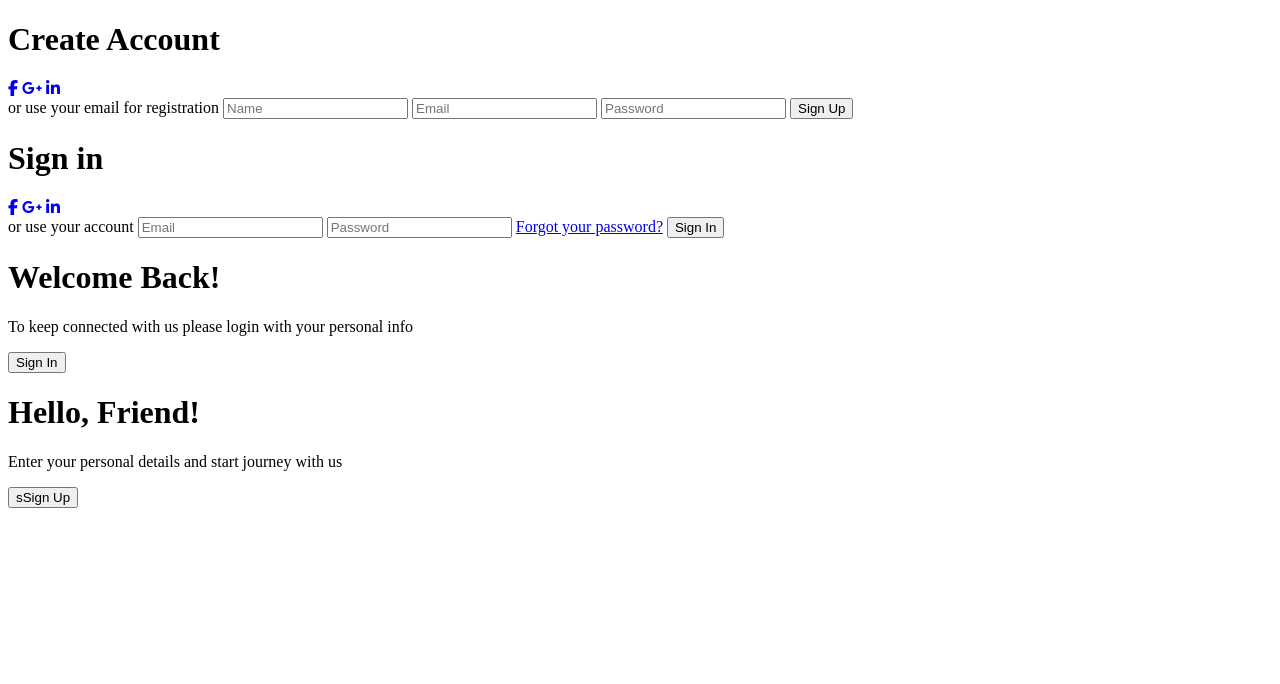
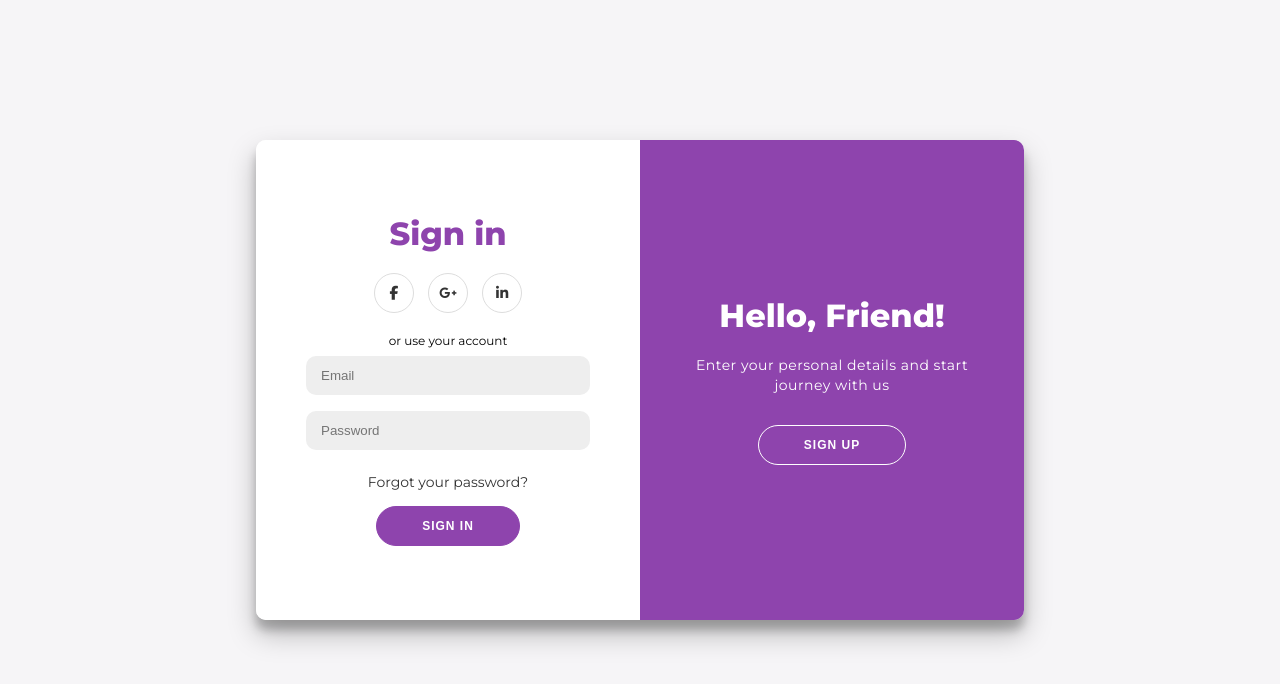
Before and after one commit to mohasin-hossain/sliding-signin-signup-form, a plain HTML site: page index.html in a window 1280 px wide. Drawn offline with Linux system fonts and the light colour scheme.

Commit message:
Design complete

```diff
--- a/index.html
+++ b/index.html
@@ -53,7 +53,7 @@
                 <div class="overlay-panel overlay-right">
                     <h1>Hello, Friend!</h1>
                     <p>Enter your personal details and start journey with us</p>
-                    <button class="ghost" id="signUp">sSign Up</button>
+                    <button class="ghost" id="signUp">Sign Up</button>
                 </div>
             </div>
         </div>
--- a/style.css
+++ b/style.css
@@ -0,0 +1,315 @@
+@import url("https://fonts.googleapis.com/css2?family=Montserrat:wght@400;800&display=swap");
+
+/* Colors */
+
+:root {
+  --primary-color: #8e44ad;
+  --container-background-color: #ffffff;
+  --text-color: #ffffff;
+  --body-color: #f6f5f7;
+}
+
+/* Base CSS */
+
+*,
+*::before,
+*::after {
+  box-sizing: border-box;
+}
+
+body {
+  font-family: "Montserrat", sans-serif;
+  background: var(--body-color);
+  display: flex;
+  flex-direction: column;
+  justify-content: center;
+  align-items: center;
+  height: 100vh;
+  margin: -20px 0 20px;
+}
+
+h1 {
+  font-weight: bold;
+  margin: 0;
+}
+
+.form-container h1 {
+    color: var(--primary-color);
+}
+
+p {
+  font-size: 14px;
+  font-weight: 100;
+  line-height: 20px;
+  letter-spacing: 0.5px;
+  margin: 20px 0 30px;
+}
+
+span {
+  font-size: 12px;
+}
+
+a {
+  color: #333;
+  font-size: 14px;
+  text-decoration: none;
+  margin: 15px 0;
+}
+
+.container {
+  background-color: var(--container-background-color);
+  border-radius: 10px;
+  box-shadow: 0 14px 28px rgba(0, 0, 0, 0.25), 0 10px 10px rgba(0, 0, 0, 0.22);
+  position: relative;
+  overflow: hidden;
+  width: 768px;
+  max-width: 100%;
+  min-height: 480px;
+}
+
+.form-container form {
+  background: var(--container-background-color);
+  display: flex;
+  align-items: center;
+  justify-content: center;
+  flex-direction: column;
+  padding: 0 50px;
+  height: 100%;
+  text-align: center;
+}
+
+.social-container {
+  margin: 20px 0;
+}
+
+.social-container a {
+  border: 1px solid #dddddd;
+  display: inline-flex;
+  border-radius: 50%;
+  -webkit-border-radius: 50%;
+  -moz-border-radius: 50%;
+  -ms-border-radius: 50%;
+  -o-border-radius: 50%;
+  justify-content: center;
+  align-items: center;
+  height: 40px;
+  width: 40px;
+  margin: 0 5px;
+}
+
+.social-container a:hover {
+  background: var(--primary-color);
+  color: var(--text-color);
+}
+
+.form-container input {
+  background-color: #eee;
+  border: none;
+  padding: 12px 15px;
+  margin: 8px 0;
+  width: 100%;
+  outline: none;
+  border-radius: 10px;
+  -webkit-border-radius: 10px;
+  -moz-border-radius: 10px;
+  -ms-border-radius: 10px;
+  -o-border-radius: 10px;
+}
+
+button {
+  border-radius: 20px;
+  -webkit-border-radius: 20px;
+  -moz-border-radius: 20px;
+  -ms-border-radius: 20px;
+  -o-border-radius: 20px;
+  border: 1px solid var(--primary-color);
+  background: var(--primary-color);
+  color: #ffffff;
+  font-size: 12px;
+  font-weight: bold;
+  padding: 12px 45px;
+  letter-spacing: 1px;
+  text-transform: uppercase;
+  transition: transform 80ms ease-in;
+  -webkit-transition: transform 80ms ease-in;
+  -moz-transition: transform 80ms ease-in;
+  -ms-transition: transform 80ms ease-in;
+  -o-transition: transform 80ms ease-in;
+  cursor: pointer;
+}
+
+button:active {
+  transform: scale(0.95);
+  -webkit-transform: scale(0.95);
+  -moz-transform: scale(0.95);
+  -ms-transform: scale(0.95);
+  -o-transform: scale(0.95);
+}
+
+button:focus {
+  outline: none;
+}
+
+button.ghost {
+  background: transparent;
+  border-color: var(--text-color);
+  color: var(--text-color);
+}
+
+.form-container {
+  position: absolute;
+  top: 0;
+  height: 100%;
+  transition: all 0.3s ease-in-out;
+  -webkit-transition: all 0.3s ease-in-out;
+  -moz-transition: all 0.3s ease-in-out;
+  -ms-transition: all 0.3s ease-in-out;
+  -o-transition: all 0.3s ease-in-out;
+}
+
+.sign-in-container {
+  left: 0;
+  width: 50%;
+  z-index: 2;
+}
+
+.sign-up-container {
+  left: 0;
+  width: 50%;
+  z-index: 1;
+  opacity: 0;
+}
+
+.overlay-container {
+  position: absolute;
+  top: 0;
+  left: 50%;
+  width: 50%;
+  height: 100%;
+  overflow: hidden;
+  transition: transform 0.6s ease-in-out;
+  -webkit-transition: transform 0.6s ease-in-out;
+  -moz-transition: transform 0.6s ease-in-out;
+  -ms-transition: transform 0.6s ease-in-out;
+  -o-transition: transform 0.6s ease-in-out;
+  z-index: 100;
+}
+
+.overlay {
+  background: var(--primary-color);
+  color: var(--text-color);
+  position: relative;
+  left: -100%;
+  height: 100%;
+  width: 200%;
+  transform: translateX(0);
+  -webkit-transform: translateX(0);
+  -moz-transform: translateX(0);
+  -ms-transform: translateX(0);
+  -o-transform: translateX(0);
+  transition: transform 0.6s ease-in-out;
+  -webkit-transition: transform 0.6s ease-in-out;
+  -moz-transition: transform 0.6s ease-in-out;
+  -ms-transition: transform 0.6s ease-in-out;
+  -o-transition: transform 0.6s ease-in-out;
+}
+
+.overlay-panel {
+  position: absolute;
+  top: 0;
+  display: flex;
+  flex-direction: column;
+  justify-content: center;
+  align-items: center;
+  padding: 0 40px;
+  height: 100%;
+  width: 50%;
+  text-align: center;
+  transform: translateX(0);
+  -webkit-transform: translateX(0);
+  -moz-transform: translateX(0);
+  -ms-transform: translateX(0);
+  -o-transform: translateX(0);
+  transition: transform 0.6s ease-in-out;
+  -webkit-transition: transform 0.6s ease-in-out;
+  -moz-transition: transform 0.6s ease-in-out;
+  -ms-transition: transform 0.6s ease-in-out;
+  -o-transition: transform 0.6s ease-in-out;
+}
+
+.overlay-right {
+  right: 0;
+  transform: translateX(0);
+  -webkit-transform: translateX(0);
+  -moz-transform: translateX(0);
+  -ms-transform: translateX(0);
+  -o-transform: translateX(0);
+}
+
+.overlay-left {
+  transform: translateX(-20%);
+  -webkit-transform: translateX(-20%);
+  -moz-transform: translateX(-20%);
+  -ms-transform: translateX(-20%);
+  -o-transform: translateX(-20%);
+}
+
+/* Animation */
+
+/* Move SignIn to the right */
+
+.container.right-panel-active .sign-in-container {
+  transform: translateX(100%);
+  -webkit-transform: translateX(100%);
+  -moz-transform: translateX(100%);
+  -ms-transform: translateX(100%);
+  -o-transform: translateX(100%);
+}
+
+/* Move overlay to the left */
+
+.container.right-panel-active .overlay-container {
+  transform: translateX(-100%);
+  -webkit-transform: translateX(-100%);
+  -moz-transform: translateX(-100%);
+  -ms-transform: translateX(-100%);
+  -o-transform: translateX(-100%);
+}
+
+/* Bring SignUp over signIn */
+
+.container.right-panel-active .sign-up-container {
+  transform: translateX(100%);
+  -webkit-transform: translateX(100%);
+  -moz-transform: translateX(100%);
+  -ms-transform: translateX(100%);
+  -o-transform: translateX(100%);
+  opacity: 1;
+  z-index: 5;
+}
+
+/* Move overlay back to the right */
+
+.container.right-panel-active .overlay {
+  transform: translateX(50%);
+  -webkit-transform: translateX(50%);
+  -moz-transform: translateX(50%);
+  -ms-transform: translateX(50%);
+  -o-transform: translateX(50%);
+}
+
+.container.container.right-panel-active .overlay-left {
+  transform: translateX(0);
+  -webkit-transform: translateX(0);
+  -moz-transform: translateX(0);
+  -ms-transform: translateX(0);
+  -o-transform: translateX(0);
+}
+
+.container.container.right-panel-active .overlay-right {
+  transform: translateX(20%);
+  -webkit-transform: translateX(20%);
+  -moz-transform: translateX(20%);
+  -ms-transform: translateX(20%);
+  -o-transform: translateX(20%);
+}
```
Also changed, not shown: 1 other file.
